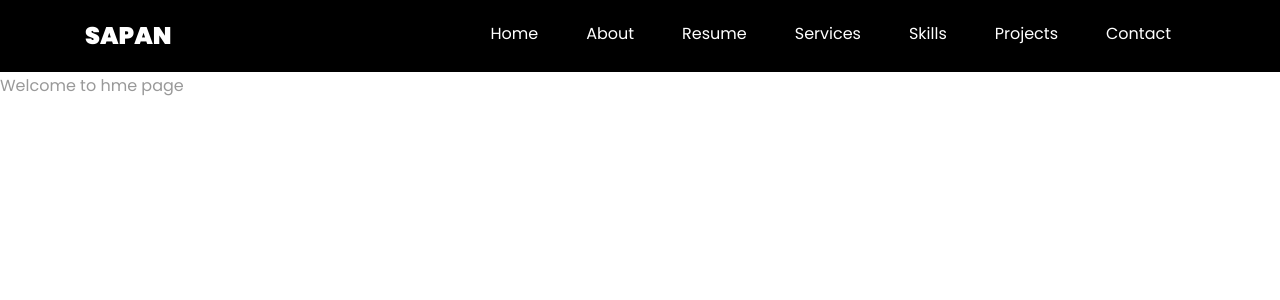
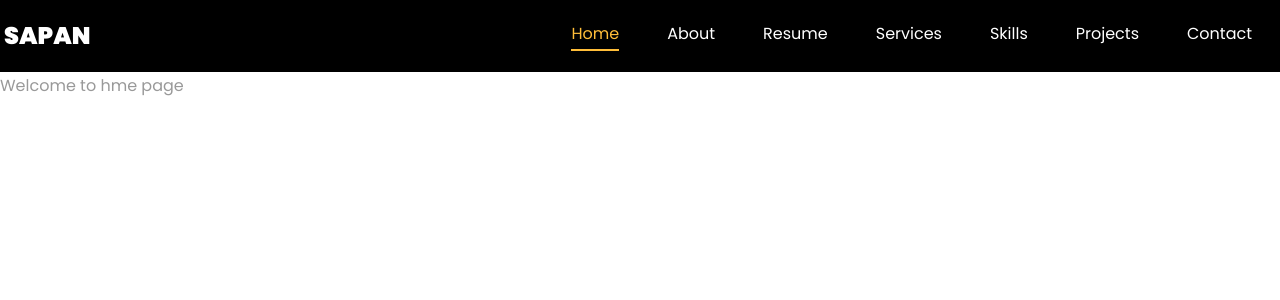
Before and after one commit to Sapan-Kumar-Singh/my-portfolio, a React (Vite) app: page / in a window 1280 px wide. Shown: the top 300 px of the page. Built offline with nearby package versions, Linux system fonts and the light colour scheme.

Commit message:
working on menu-button

```diff
--- a/App.tsx
+++ b/App.tsx
@@ -2,13 +2,7 @@
 import Navbar from "./src/navbar"
 import StaticRouter from "./src/staticRoutes";
 
-
-
-
 const App = () => {
-  console.log("app rendrere");
-
-
   return (
     <>
     <Navbar/>
--- a/index.html
+++ b/index.html
@@ -2,7 +2,7 @@
 <html lang="en">
   <head>
     <meta charset="UTF-8" />
-    <link rel="icon" type="image/svg+xml" href="/assets/title.svg" />
+    <link rel="icon" type="image/svg+xml" href="/icons/title.svg" />
     <link rel="preconnect" href="https://fonts.googleapis.com" />
     <link rel="preconnect" href="https://fonts.gstatic.com" crossorigin />
     <link
--- a/index.scss
+++ b/index.scss
@@ -18,9 +18,29 @@
         transform-origin: center;
         transition: transform 0.2s;
     }
-    .underline-animation:hover::after {
+    .underline-animation:hover::after{
         transform: scaleX(1);
     }
+   .underline-animation:focus::after{
+    transform: scaleX(1);
+   }
+
+   .underline-nav{
+    @apply relative;
+   }
+   .underline-nav::after {
+    content: '';
+    position: absolute;
+    width: 100%;
+    height: 2px; /* Use px instead of rem */
+    left: 0;
+    bottom: -6px;
+    background-color: #ffbd39;
+    transform: scaleX(1);
+    transform-origin: center;
+    transition: transform 0.2s;
+}
+
 }
 
 
--- a/src/config/navbarconfig.tsx
+++ b/src/config/navbarconfig.tsx
@@ -1,42 +1,51 @@
 
-interface NavbarConfig {
-    headerName: string;
-    field: string;
-    href:string;
-}
 
 export const navbarConfig: NavbarConfig[] = [{
     headerName: 'Home',
     field: 'home',
-    href:'/'
+    hidden:false,
+    navigateTo:'/',
 
 },
 {
     headerName: 'About',
     field: 'about',
-    href:'about',
+    hidden:false,
+    navigateTo:'about',
 },
 {
     headerName: 'Resume',
     field: 'resume',
-    href:'resume'
+    hidden:false,
+    navigateTo:'resume'
 },
 {
     headerName: 'Services',
     field: 'services',
-    href:'services',
+    hidden:false,
+    navigateTo:'services',
 }, {
     headerName: 'Skills',
     field: 'skills',
-    href:'skills'
+    hidden:false,
+    navigateTo:'skills'
 },
 {
     headerName: 'Projects',
     field: 'projects',
-    href:'projects'
+    hidden:false,
+    navigateTo:'projects'
+},
+{
+  headerName:'My Blog',
+  field:'myBlog',
+  hidden:true,
+  navigateTo:'myBlog'
+
 },
 {
     headerName: 'Contact',
     field: 'contact',
-    href:'contact',
+    hidden:false,
+    navigateTo:'contact',
 }]
--- a/src/navbar/index.tsx
+++ b/src/navbar/index.tsx
@@ -1,33 +1,48 @@
-import  { memo,} from 'react'
+import { memo } from 'react'
 import { navbarConfig } from '../config/navbarconfig';
 import { NavLink } from 'react-router-dom';
-
+import './navbar.scss'
 
 const Navbar = memo(() => {
 
     return (
         <>
-            <nav className="flex bg-black px-1 py-2 items-center navbar-light">
-                <div className="container flex w-[1110px] py-3 justify-between my-0 mx-auto">
-                    <a href="/" className=" text-white font-black text-2xl uppercase">Sapan</a>
-                    <div className='flex basis-auto'>
+            <nav className="flex bg-black px-1 py-2 items-center">
+                <div className="container flex w-full py-3 justify-between my-0 mx-auto">
+                    <NavLink to="/" className=" text-white font-black text-2xl uppercase">Sapan</NavLink>
+
+                    <div className='flex basis-auto nav-display-hidden'>
                         <ul className='flex list-none pl-0 ml-auto flex-row flex-wrap'>
                             {
-                                navbarConfig.map((navItem: { headerName: string; field: string; href: string; }) => {
+                                navbarConfig.map((navItem: NavbarConfig) => {
 
                                     return (
-                                        <li key={navItem.field} onClick={() =>console.log("clicked")}>
-                                            <NavLink to={navItem.href} className="text-base text-white font-normal text-white !opacity-100  px-6  active: active:text-light-orange focus:outline-none  focus:text-light-orange"><span className='underline-animation '>{navItem.headerName}</span></NavLink>
-                                        </li>
+                                        !navItem.hidden ? <li key={navItem.field} className='px-6' onClick={() => console.log("click")}>
+                                            <NavLink
+                                                to={navItem.navigateTo}
+                                                className={({ isActive }) =>
+                                                    ` font-normal text-base !opacity-100 ${isActive
+                                                        ? 'text-light-orange underline-nav'
+                                                        : 'underline-animation text-white'
+                                                    }`
+                                                }
+                                            >
+                                                {navItem.headerName}
+                                            </NavLink>
+                                        </li> : <li key={navItem.field}></li>
                                     )
                                 })
                             }
 
                         </ul>
                     </div>
+                   <button className=' hidden display-menu-icon'>
+                   <img src="/icons/menu.svg" alt="menu" className='w-8 h-6 '/>
+                   <span className='text-[#FFFFFF80] font-medium text-base uppercase'>Menu</span>
+                   </button>
                 </div>
+            </nav>
 
-            </nav>
         </>
     )
 }
--- a/src/navbar/navbar.scss
+++ b/src/navbar/navbar.scss
@@ -1,8 +1,9 @@
-.navbar-light{
-    background: transparent !important;
-    position: absolute;
-    top: 0;
-    left: 0;
-    right: 0;
-    z-index: 3;
+@media only screen and (max-width:1023px) {
+
+    .nav-display-hidden{
+        display: none !important;
+    }
+    .display-menu-icon{
+        display: flex !important;
+    }
 }
--- /dev/null
+++ b/src/types/component-types.d.ts
@@ -0,0 +1,6 @@
+interface NavbarConfig {
+    headerName: string;
+    field: string;
+    hidden?:boolean;
+    navigateTo:string;
+}
```
Also changed, not shown: public/icons/menu.svg (added), public/icons/title.svg (renamed from public/assets/title.svg).
